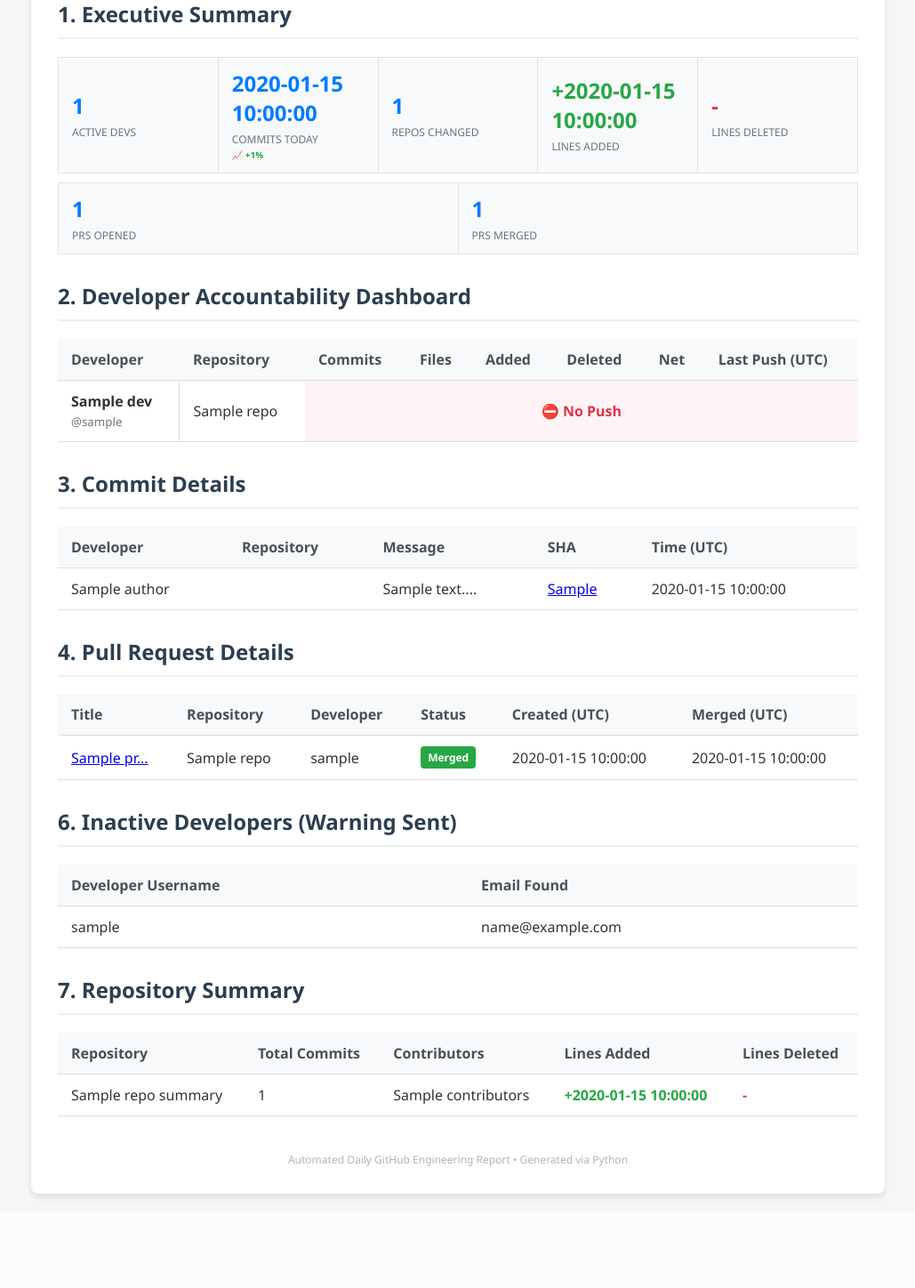
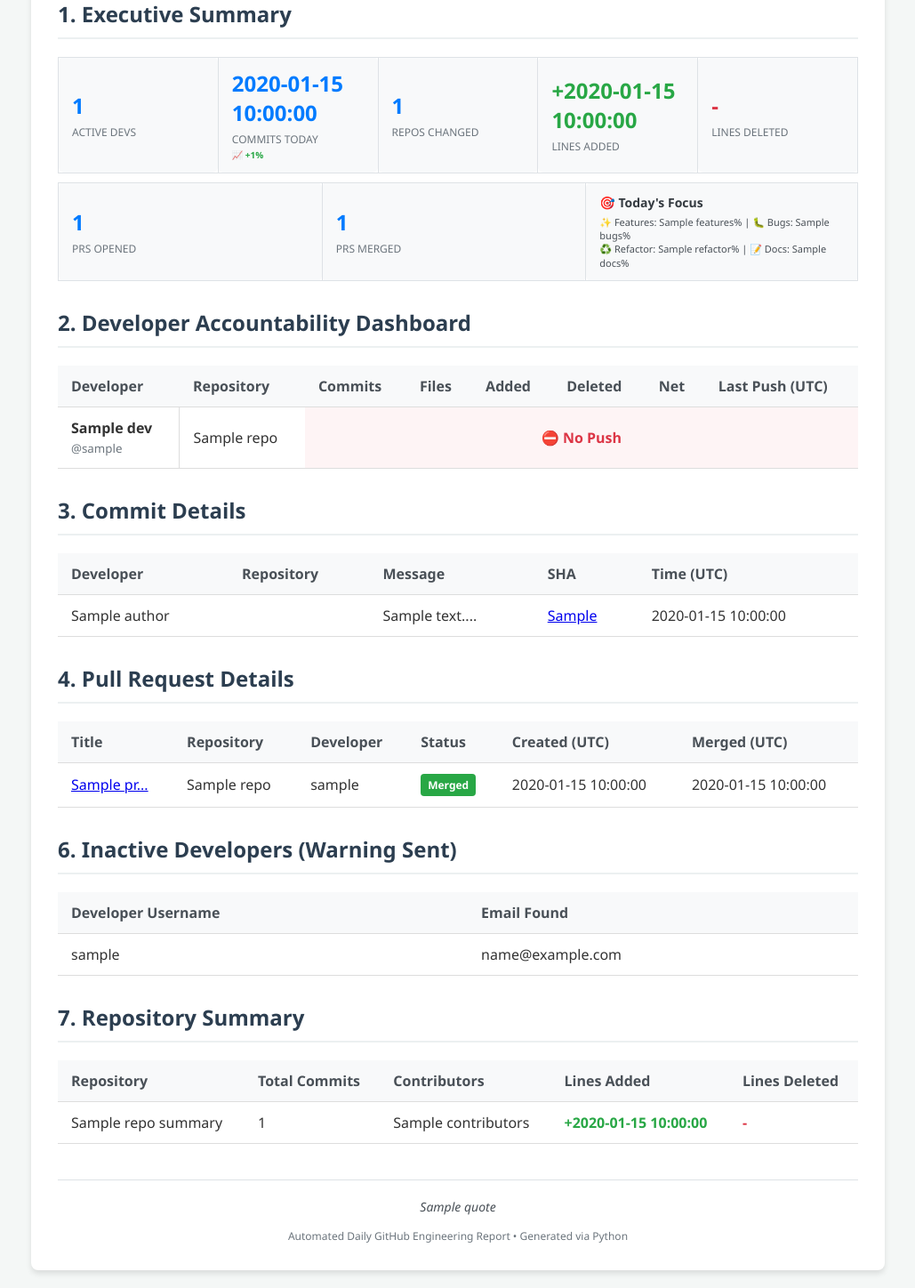
Before and after one commit to TDTL-Internal-Applications/github-activity-reporter, a Python web app: template templates/email_template.html in a window 1280 px wide. Shown: the part 191-1639 px from the top of the page at 89% size, without its empty margins (125-1154 px from the left). Before the commit the page ends 1540 px from the top, so only its background shows below. Run offline with Jinja, Linux system fonts and the light colour scheme; the template is opened without the code that fills it: most values are stand-ins (such as "Sample title", 1, 10 or a date in 2020).

Commit message:
Add files via upload

```diff
--- a/templates/email_template.html
+++ b/templates/email_template.html
@@ -64,13 +64,20 @@
         </table>
         <table width="100%" cellpadding="10" cellspacing="10" style="margin-bottom: 30px; border: none; background-color: transparent;">
             <tr>
-                <td align="center" style="background: #f8f9fa; border-radius: 6px; border: 1px solid #dee2e6; width: 50%;">
+                <td align="center" style="background: #f8f9fa; border-radius: 6px; border: 1px solid #dee2e6; width: 33%;">
                     <div style="font-size: 24px; font-weight: bold; color: #007bff; margin-bottom: 5px;">{{ exec.total_prs_opened }}</div>
                     <div style="font-size: 12px; color: #6c757d; text-transform: uppercase;">PRs Opened</div>
                 </td>
-                <td align="center" style="background: #f8f9fa; border-radius: 6px; border: 1px solid #dee2e6; width: 50%;">
+                <td align="center" style="background: #f8f9fa; border-radius: 6px; border: 1px solid #dee2e6; width: 33%;">
                     <div style="font-size: 24px; font-weight: bold; color: #007bff; margin-bottom: 5px;">{{ exec.total_prs_merged }}</div>
                     <div style="font-size: 12px; color: #6c757d; text-transform: uppercase;">PRs Merged</div>
+                </td>
+                <td align="center" style="background: #f8f9fa; border-radius: 6px; border: 1px solid #dee2e6; width: 34%;">
+                    <div style="font-size: 14px; font-weight: bold; margin-bottom: 5px; color: #343a40;">🎯 Today's Focus</div>
+                    <div style="font-size: 11px; color: #495057; line-height: 1.4;">
+                        ✨ Features: {{ exec.focus_percentages.features }}% | 🐛 Bugs: {{ exec.focus_percentages.bugs }}%<br>
+                        ♻️ Refactor: {{ exec.focus_percentages.refactor }}% | 📝 Docs: {{ exec.focus_percentages.docs }}%
+                    </div>
                 </td>
             </tr>
         </table>
@@ -115,6 +122,15 @@
                         <td rowspan="{{ repos_count }}" style="vertical-align: top; border-right: 1px solid #ddd; font-weight: bold;">
                             {{ dev.developer_name }}<br>
                             <small style="color: #6c757d; font-weight: normal;">@{{ dev.github_username }}</small>
+                            {% if dev.is_spring_cleaner %}
+                                <br><span style="font-size: 10px; background-color: #28a745; color: #fff; padding: 2px 5px; border-radius: 4px; font-weight: bold; display: inline-block; margin-top: 4px;">🧹 Spring Cleaner</span>
+                            {% endif %}
+                            {% if dev.is_night_owl %}
+                                <br><span style="font-size: 10px; background-color: #343a40; color: #fff; padding: 2px 5px; border-radius: 4px; font-weight: bold; display: inline-block; margin-top: 4px;">🦉 Night Owl</span>
+                            {% endif %}
+                            {% if dev.streak >= 3 %}
+                                <br><span style="font-size: 10px; background-color: #ff5722; color: #fff; padding: 2px 5px; border-radius: 4px; font-weight: bold; display: inline-block; margin-top: 4px;">🔥 {{ dev.streak }}-Day Streak</span>
+                            {% endif %}
                         </td>
                         {% endif %}
                         <td>
@@ -262,7 +278,8 @@
 
 
 
-        <div class="footer">
+        <div class="footer" style="text-align: center; margin-top: 40px; padding-top: 20px; border-top: 1px solid #dee2e6; color: #6c757d; font-size: 12px;">
+            <div style="font-style: italic; margin-bottom: 15px; font-size: 14px; color: #495057;">{{ quote }}</div>
             Automated Daily GitHub Engineering Report • Generated via Python
         </div>
     </div>
```
